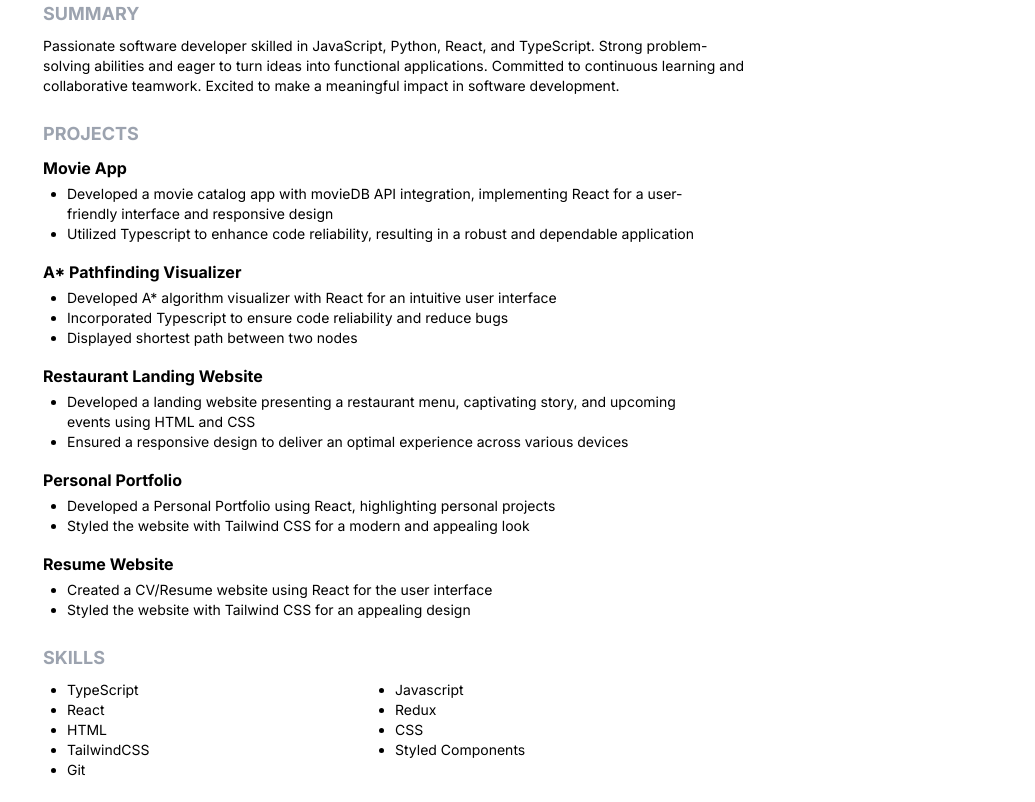
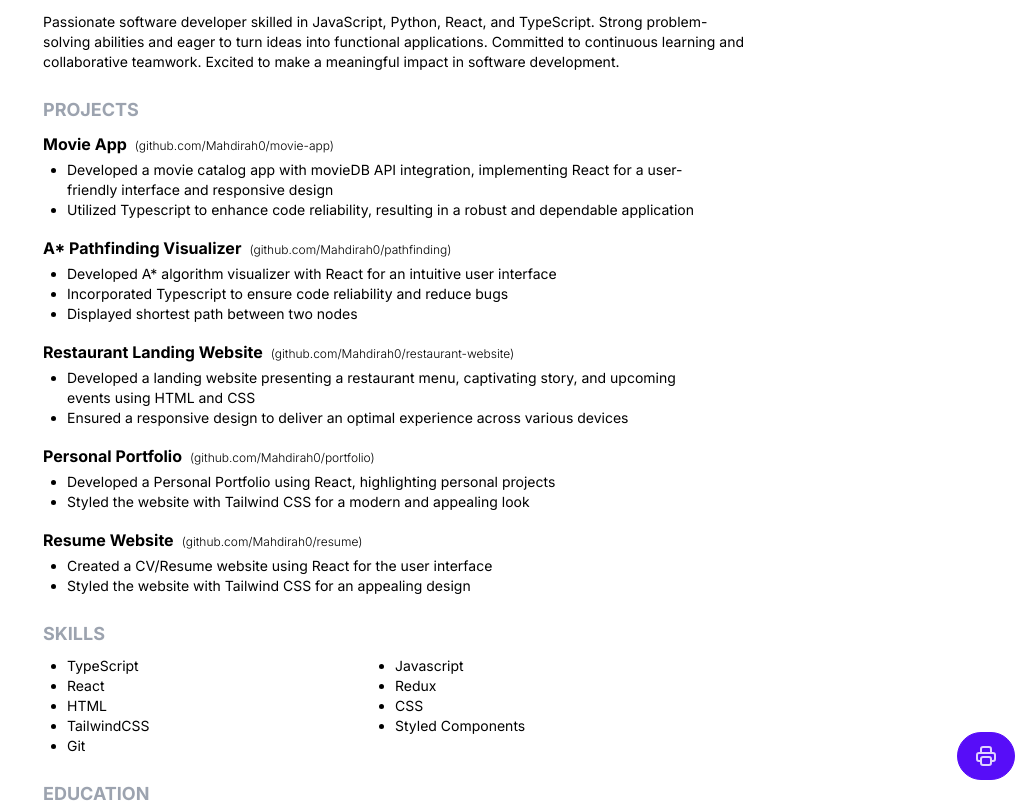
Before and after one commit to Mahdirah0/resume, a React (Vite) app: page / in a window 1280 px wide. Shown: the top 802 px of the page, without its empty margins (245-1280 px from the left). Built offline with nearby package versions, Linux system fonts and the light colour scheme.

Commit message:
finished ui

```diff
--- a/src/App.tsx
+++ b/src/App.tsx
@@ -15,11 +15,12 @@ export const App = () => {
 
   return (
     <div className='flex flex-col justify-center items-center w-screen h-screen '>
-      <button className='btn btn-primary btn-wide my-10' onClick={handlePrint}>
-        <IconPrinter />
-        Print this out!
-      </button>
-      <div className='w-screen h-full flex items-center justify-center mb-20'>
+      <div className='fixed bottom-5 right-5'>
+        <button className='btn btn-primary rounded-full' onClick={handlePrint}>
+          <IconPrinter />
+        </button>
+      </div>
+      <div className='w-screen h-full flex items-center justify-center'>
         <div
           className='w-[816px] min-h-[1056px] bg-white relative text-black'
           ref={componentRef}
--- a/src/constants.ts
+++ b/src/constants.ts
@@ -1,8 +1,7 @@
 export const HEADING_FONT_SIZE = 12;
-export const GITHUB_URL = 'https://github.com/Mahdirah0';
-export const LINKED_IN_URL =
-  'https://www.linkedin.com/in/mahdi-rahman-14383420a/';
-export const PORTFOLIO_URL = 'https://mahdirah0.netlify.app/';
+export const GITHUB_URL = 'github.com/Mahdirah0';
+export const LINKED_IN_URL = 'www.linkedin.com/in/mahdi-rahman-14383420a/';
+export const PORTFOLIO_URL = 'mahdirah0.netlify.app/';
 export const SKILLS_ARRAY = [
   'TypeScript',
   'Javascript',
@@ -39,7 +38,7 @@ export const PROJECT = [
       'Developed a movie catalog app with movieDB API integration, implementing React for a user-friendly interface and responsive design',
       'Utilized Typescript to enhance code reliability, resulting in a robust and dependable application',
     ],
-    link: '',
+    link: 'github.com/Mahdirah0/movie-app',
   },
   {
     title: 'A* Pathfinding Visualizer',
@@ -48,7 +47,7 @@ export const PROJECT = [
       'Incorporated Typescript to ensure code reliability and reduce bugs',
       'Displayed shortest path between two nodes',
     ],
-    link: '',
+    link: 'github.com/Mahdirah0/pathfinding',
   },
   {
     title: 'Restaurant Landing Website',
@@ -56,7 +55,7 @@ export const PROJECT = [
       'Developed a landing website presenting a restaurant menu, captivating story, and upcoming events using HTML and CSS',
       'Ensured a responsive design to deliver an optimal experience across various devices',
     ],
-    link: '',
+    link: 'github.com/Mahdirah0/restaurant-website',
   },
   {
     title: 'Personal Portfolio',
@@ -64,7 +63,7 @@ export const PROJECT = [
       'Developed a Personal Portfolio using React, highlighting personal projects',
       'Styled the website with Tailwind CSS for a modern and appealing look',
     ],
-    link: '',
+    link: 'github.com/Mahdirah0/portfolio',
   },
   {
     title: 'Resume Website',
@@ -72,6 +71,6 @@ export const PROJECT = [
       'Created a CV/Resume website using React for the user interface',
       'Styled the website with Tailwind CSS for an appealing design',
     ],
-    link: '',
+    link: 'github.com/Mahdirah0/resume',
   },
 ];
--- a/src/sections/Projects.tsx
+++ b/src/sections/Projects.tsx
@@ -1,3 +1,4 @@
+import { Link } from 'react-router-dom';
 import { PROJECT } from '../constants';
 
 export const Projects = () => {
@@ -7,7 +8,12 @@ export const Projects = () => {
       <div className='space-y-4'>
         {PROJECT.map((project) => (
           <div key={project.title}>
-            <h1 className='font-bold mb-1'>{project.title}</h1>
+            <div className='flex items-center mb-1'>
+              <h1 className='font-bold mr-2'>{project.title}</h1>
+              <Link to={`https://${project.link}`} target='_blank'>
+                <span className='text-xs font-light'>({project.link})</span>
+              </Link>
+            </div>
             <div>
               <ul className='list-disc text-sm'>
                 {project.facts.map((item) => (
--- a/src/sections/Top.tsx
+++ b/src/sections/Top.tsx
@@ -21,7 +21,7 @@ export const Top = () => {
         <div>|</div>
         <span className=''>
           <Link
-            to={GITHUB_URL}
+            to={`https://${GITHUB_URL}`}
             target='_blank'
             className='flex text-xs items-center justify-center'
           >
@@ -32,7 +32,7 @@ export const Top = () => {
         <div>|</div>
         <span>
           <Link
-            to={LINKED_IN_URL}
+            to={`https://${LINKED_IN_URL}`}
             target='_blank'
             className='flex text-xs items-center justify-center'
           >
@@ -43,7 +43,7 @@ export const Top = () => {
         <div>|</div>
         <span>
           <Link
-            to={PORTFOLIO_URL}
+            to={`https://${PORTFOLIO_URL}`}
             target='_blank'
             className='flex text-xs items-center justify-center'
           >
```
